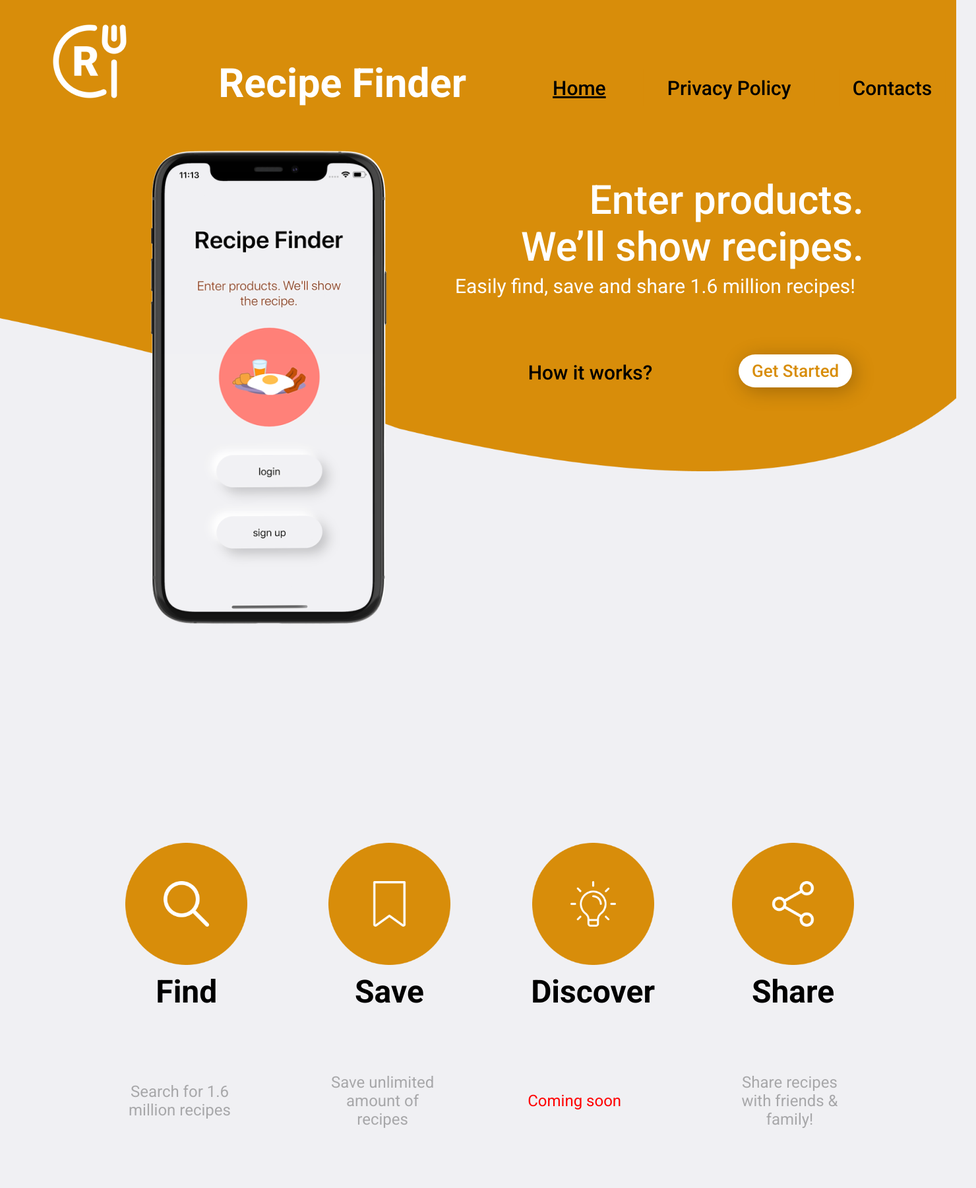
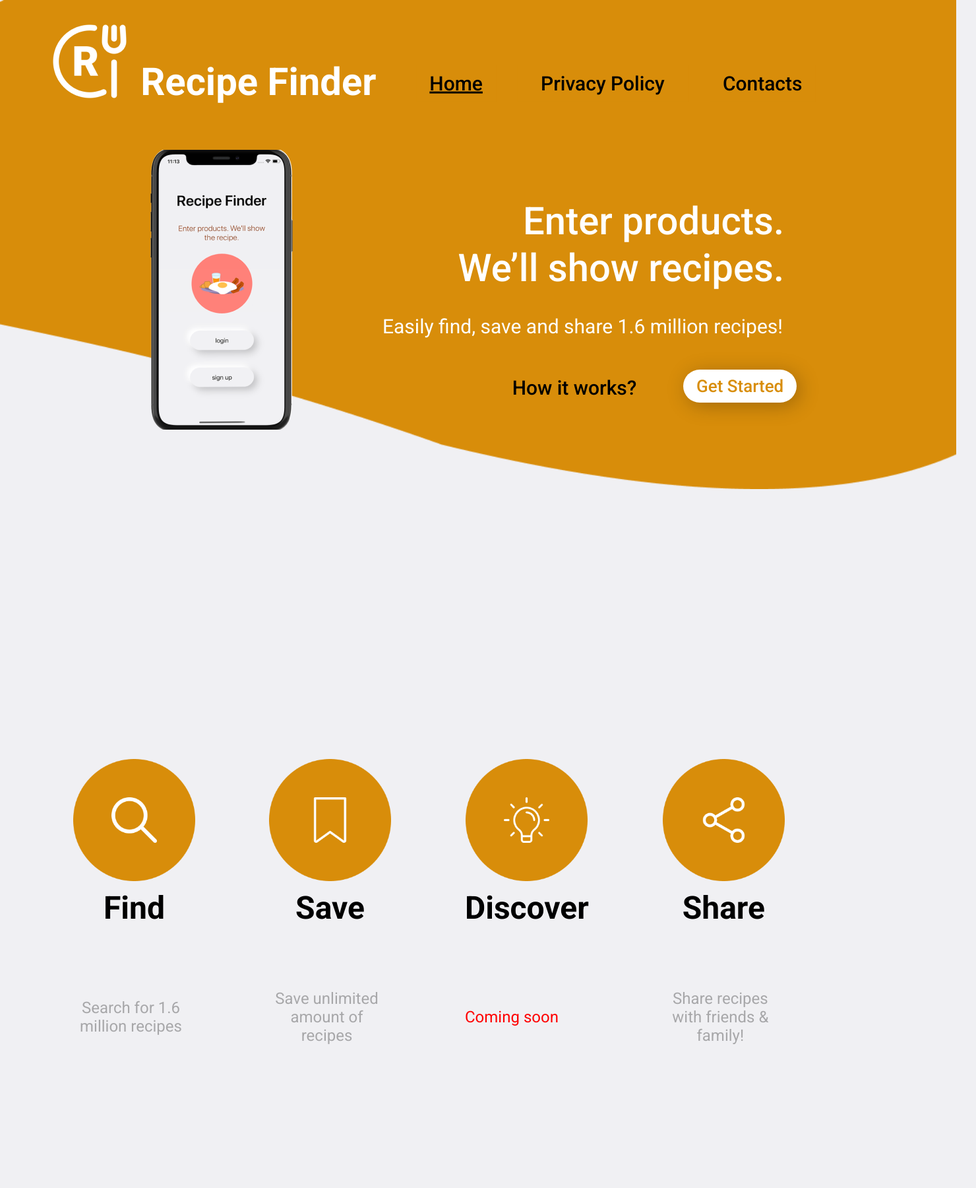
Before and after one commit to Natasha-rare/recipe-finder-website, a Flask app: page / in a window 1480 px wide. Shown: the whole page at 66% size. Run offline with Flask 2, Linux system fonts and the light colour scheme; lists and menus that the app fills with data are empty; some libraries are stand-ins or nearby versions.

Commit message:
fixed main page

```diff
--- a/static/css/base-css.css
+++ b/static/css/base-css.css
@@ -13,6 +13,7 @@
     }
 
     .main{
+        margin-right: 180px;
         position: absolute;
         font-family: 'Roboto', sans-serif;
         font-style: normal;
@@ -22,11 +23,11 @@
 
     .main h1{
         width: 498px;
-        height: 106px;
-
+        height: 100px;
+        left: 50%;
         position: absolute;
         font-weight: 700;
-        font-size: 61px;
+        font-size: 58px;
         line-height: 71px;
         text-align: right;
     }
@@ -84,34 +85,6 @@
         cursor: pointer;
     }
 
-    /*button:before,
-    button:after {
-        content: "";
-        position: absolute;
-        height: 200px;
-        left: -50%;
-        margin-top: -100px;
-        top: 50%;
-        width: 300px;
-        border-radius: 50%;
-        opacity: 0.3;
-        z-index: -1;
-        transform: scale(0);
-    }
-    button:before {
-        background: #facf84;
-        transition: .7s ease-out;
-    }
-    button:after {
-        transition: .4s ease-in .3s;
-    }
-
-    button:hover:before,
-    button:hover:after{
-        opacity: 1;
-        transform: scale(4);
-    }*/
-
     table {
         width: 70%;
         height: 20%;
@@ -142,7 +115,6 @@
 
     a{
         text-align: center;
-
         font-family: "Roboto", sans-serif;
         font-style: normal;
         font-weight: 500;
--- a/templates/main.html
+++ b/templates/main.html
@@ -17,20 +17,18 @@
 </head>
 <link rel="stylesheet" type="text/css" href='static/css/base-css.css'>
 <body style="width: 1152;">
-<div class="main">
+<div class="main" style="transform: translate(0%,0%)">
     <img src="static/img/Ellipse.png" style="left: 0%; top: 0%; width: 1450px;">
     <img src="static/img/logologo.png" style="left: 43px; top: 0%; position: absolute;">
-    <h1 style="left: 209px;
+    <h1 style="left: 5%;
         top: 50px;">Recipe Finder</h1>
-<!--    <h3>Home</h3>-->
-    <h1 style="left: 710px; top: 227px; text-align: right; width: 600px; font-weight: 500; height:98px;">Enter products.<br>
+    <h1 style="left: 42%; top: 35%; text-align: right; width: 40%; font-weight: 500; height:98px;">Enter products.<br>
     We’ll show recipes.</h1>
-    <h3 style="left: 690px; top: 386px; width: 683px;
+    <h3 style="left: 40%; top: 60%; width: 50%;
 height: 30px; display: inline-block;">Easily find, save and share 1.6 million recipes!</h3>
 </div>
-
-<table style="text-align: center; align: right; width: 50%; transform: translate(80%,55%); border-spacing: 35px;
-height: 30px;" >
+<div class="main" style="transform: translate(90%, 80%)">
+<table style="margin: auto; text-align: center; width: 15%; border-spacing: 30px 20px;" >
      <tr>
          <th>
              <a style="text-decoration-line: underline;" href="/">Home</a>
@@ -42,11 +40,11 @@ height: 30px;" >
              <a  href="/contacts">Contacts</a>
          </th>
      </tr>
-</table>
-
-<button style="left: 1120px; top: 537px; position: absolute;">Get Started</button>
-<img src="static/img/mockap.png" style="left: 227px; top: 227px; position: absolute">
-<a href="#" style="left: 760px; top: 537px; position: absolute; width: 230px;
+    </table>
+</div>
+<button style="left: 70%; top: 70%; position: absolute;">Get Started</button>
+<img src="static/img/mockup.png" style="left: 227px; top: 227px; position: absolute">
+<a href="#" style="left: 50%; top: 70%; position: absolute; width: 15%;
     height: 64px;">How it works?</a>
 <div class="main" style="transform: translate(0%, 200%)">
 <table align="center" style="margin: auto; width: 90%;
```
Also changed, not shown: static/img/Ellipse.png, static/img/mockap.png (deleted), static/img/mockup.png (added).
